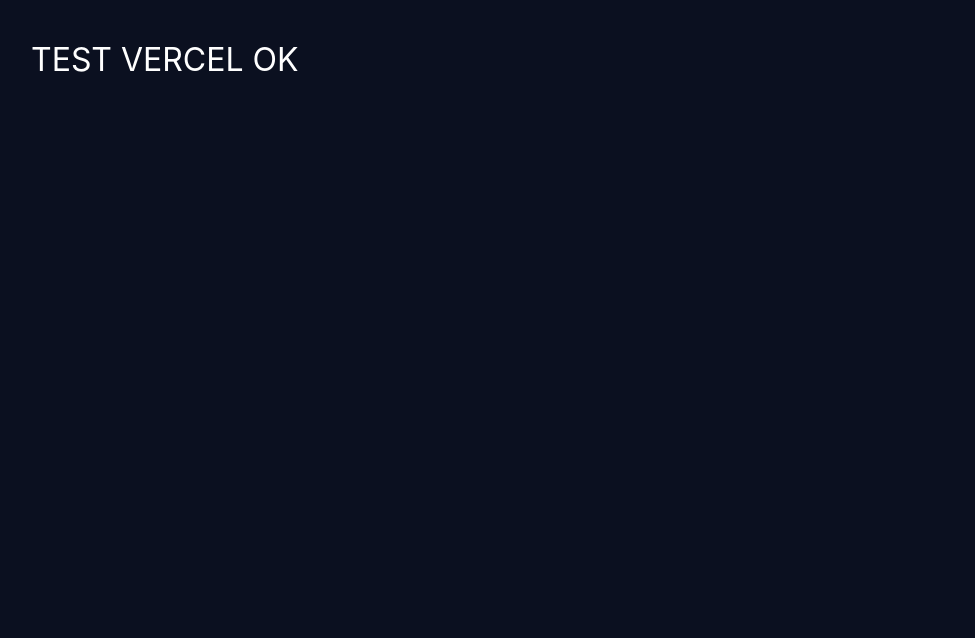
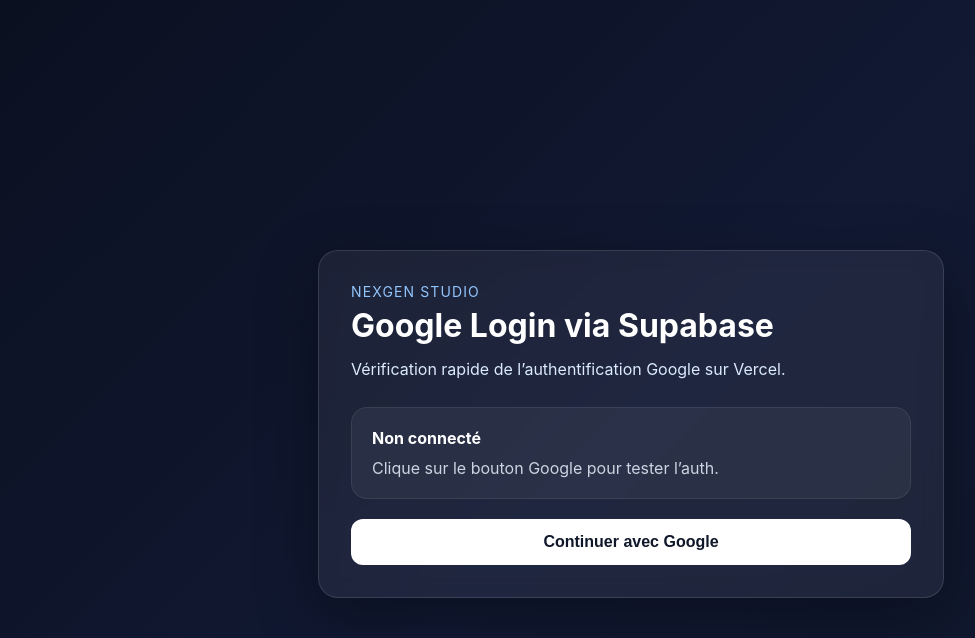
Before and after one commit to nexgencontact1-creator/-nexgen-studio-, a Next.js app in the folder frontend/: page / in a window 1280 px wide. Shown: the top 638 px of the page, without its empty margins (9-984 px from the left). Built offline with nearby package versions, Linux system fonts and the light colour scheme.

Commit message:
Set final Supabase auth page

```diff
--- a/frontend/app/page.js
+++ b/frontend/app/page.js
@@ -1,9 +1,209 @@
 "use client";
 
+import { useEffect, useState } from "react";
+import { supabase } from "../lib/supabase";
+
 export default function HomePage() {
+  const [session, setSession] = useState(null);
+  const [loading, setLoading] = useState(true);
+
+  useEffect(() => {
+    let mounted = true;
+
+    const loadSession = async () => {
+      const {
+        data: { session },
+        error,
+      } = await supabase.auth.getSession();
+
+      if (error) {
+        console.error("Erreur getSession:", error.message);
+      }
+
+      if (mounted) {
+        setSession(session ?? null);
+        setLoading(false);
+      }
+    };
+
+    loadSession();
+
+    const {
+      data: { subscription },
+    } = supabase.auth.onAuthStateChange((_event, session) => {
+      setSession(session ?? null);
+      setLoading(false);
+    });
+
+    return () => {
+      mounted = false;
+      subscription.unsubscribe();
+    };
+  }, []);
+
+  const handleGoogleLogin = async () => {
+    const redirectTo =
+      typeof window !== "undefined"
+        ? `${window.location.origin}/`
+        : undefined;
+
+    const { error } = await supabase.auth.signInWithOAuth({
+      provider: "google",
+      options: {
+        redirectTo,
+      },
+    });
+
+    if (error) {
+      console.error("Erreur Google login:", error.message);
+      alert("Impossible de se connecter avec Google.");
+    }
+  };
+
+  const handleLogout = async () => {
+    const { error } = await supabase.auth.signOut();
+
+    if (error) {
+      console.error("Erreur logout:", error.message);
+      alert("Impossible de se déconnecter.");
+    }
+  };
+
+  const user = session?.user;
+
   return (
-    <main style={{ padding: "40px", fontSize: "32px" }}>
-      TEST VERCEL OK
+    <main
+      style={{
+        minHeight: "100vh",
+        display: "flex",
+        alignItems: "center",
+        justifyContent: "center",
+        padding: "24px",
+        background:
+          "linear-gradient(135deg, #0b1020 0%, #111933 50%, #0f172a 100%)",
+      }}
+    >
+      <div
+        style={{
+          width: "100%",
+          maxWidth: "560px",
+          background: "rgba(255, 255, 255, 0.06)",
+          border: "1px solid rgba(255, 255, 255, 0.12)",
+          borderRadius: "20px",
+          padding: "32px",
+          boxShadow: "0 20px 60px rgba(0, 0, 0, 0.35)",
+          backdropFilter: "blur(10px)",
+          color: "#fff",
+        }}
+      >
+        <p
+          style={{
+            margin: "0 0 8px 0",
+            fontSize: "14px",
+            letterSpacing: "0.08em",
+            textTransform: "uppercase",
+            color: "#93c5fd",
+          }}
+        >
+          NexGen Studio
+        </p>
+
+        <h1
+          style={{
+            margin: "0 0 12px 0",
+            fontSize: "32px",
+            lineHeight: 1.15,
+          }}
+        >
+          Google Login via Supabase
+        </h1>
+
+        <p
+          style={{
+            margin: "0 0 24px 0",
+            fontSize: "16px",
+            lineHeight: 1.6,
+            color: "#dbeafe",
+          }}
+        >
+          Vérification rapide de l’authentification Google sur Vercel.
+        </p>
+
+        <div
+          style={{
+            padding: "20px",
+            borderRadius: "16px",
+            background: "rgba(255, 255, 255, 0.05)",
+            border: "1px solid rgba(255, 255, 255, 0.08)",
+            marginBottom: "20px",
+          }}
+        >
+          {loading ? (
+            <p style={{ margin: 0, color: "#cbd5e1" }}>
+              Vérification de la session...
+            </p>
+          ) : user ? (
+            <>
+              <p style={{ margin: "0 0 10px 0", fontWeight: 700 }}>
+                Connecté ✅
+              </p>
+              <p style={{ margin: "0 0 6px 0", color: "#e2e8f0" }}>
+                <strong>Email :</strong> {user.email}
+              </p>
+              <p style={{ margin: 0, color: "#e2e8f0" }}>
+                <strong>ID :</strong> {user.id}
+              </p>
+            </>
+          ) : (
+            <>
+              <p style={{ margin: "0 0 10px 0", fontWeight: 700 }}>
+                Non connecté
+              </p>
+              <p style={{ margin: 0, color: "#cbd5e1" }}>
+                Clique sur le bouton Google pour tester l’auth.
+              </p>
+            </>
+          )}
+        </div>
+
+        {!loading && !user ? (
+          <button
+            onClick={handleGoogleLogin}
+            style={{
+              width: "100%",
+              border: "none",
+              borderRadius: "12px",
+              padding: "14px 18px",
+              fontSize: "16px",
+              fontWeight: 700,
+              cursor: "pointer",
+              background: "#ffffff",
+              color: "#0f172a",
+            }}
+          >
+            Continuer avec Google
+          </button>
+        ) : null}
+
+        {!loading && user ? (
+          <button
+            onClick={handleLogout}
+            style={{
+              width: "100%",
+              border: "1px solid rgba(255,255,255,0.16)",
+              borderRadius: "12px",
+              padding: "14px 18px",
+              fontSize: "16px",
+              fontWeight: 700,
+              cursor: "pointer",
+              background: "transparent",
+              color: "#ffffff",
+            }}
+          >
+            Se déconnecter
+          </button>
+        ) : null}
+      </div>
     </main>
   );
 }
```
